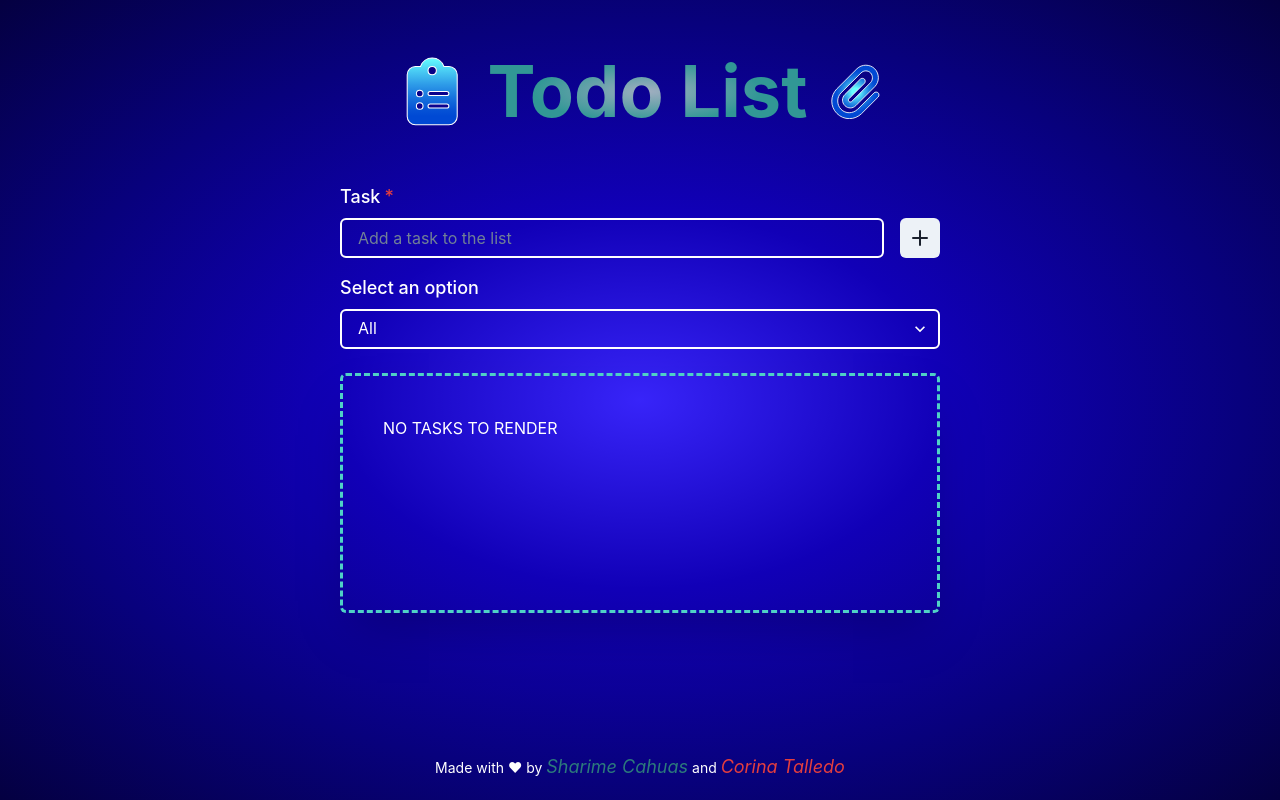
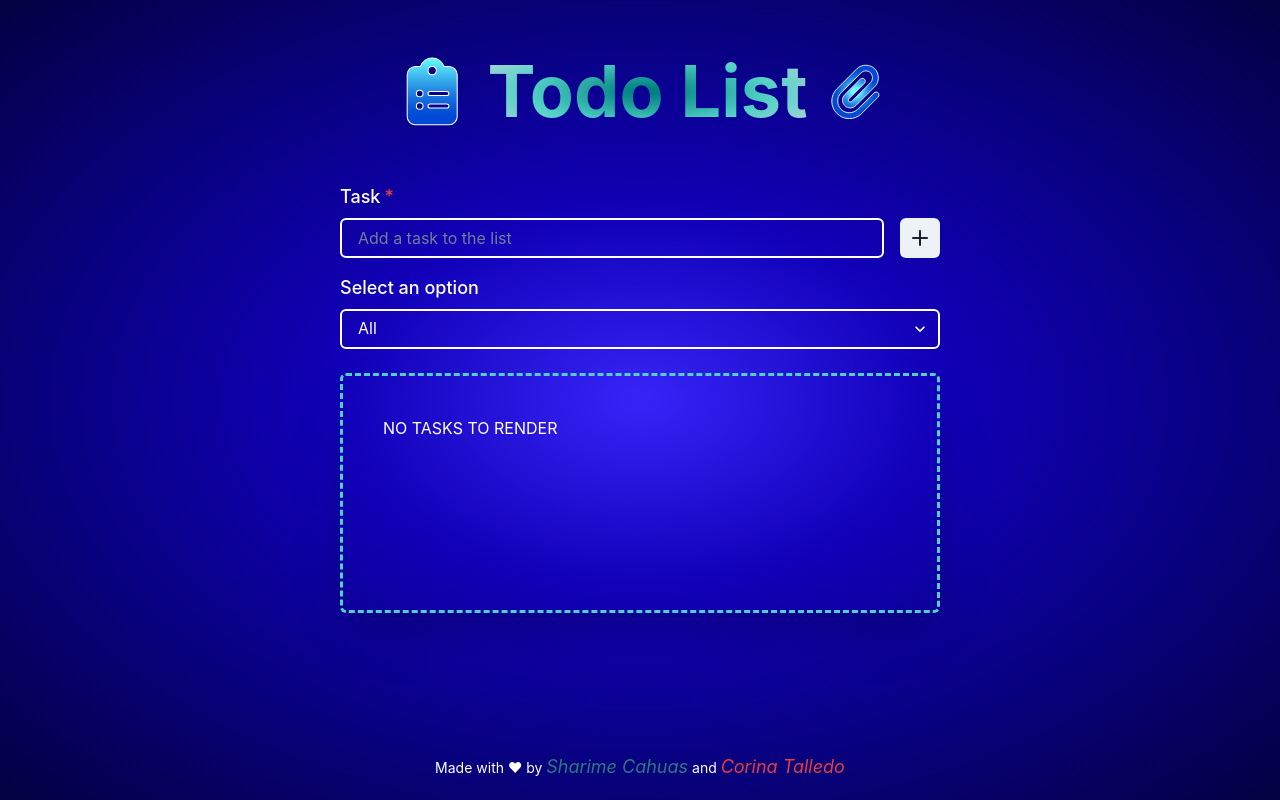
Before and after one commit to catasha27/TODO-LIST-APP, a React (Vite) app: page / in a window 1280 px wide. Built offline with nearby package versions, Linux system fonts and the light colour scheme.

Commit message:
fix heading style

```diff
--- a/src/components/Header.jsx
+++ b/src/components/Header.jsx
@@ -7,10 +7,11 @@ export default function Header() {
     <Center alignItems='center' >
       <Image boxSize={{ base:'30px', sm:'50px', md:'70px'}} mr='20px' src={board} />
       <Heading as='h1'
-        bgGradient='radial(gray.400, teal.500 50%)'
+        bgGradient='radial(teal 5%, teal.300, gray.300)'
         bgClip='text'
         fontSize={{ base:'5xl', sm:'6xl', md:'7xl'}}
         fontWeight='bold'
+        // color='teal'
       >
         Todo List
       </Heading>
```
